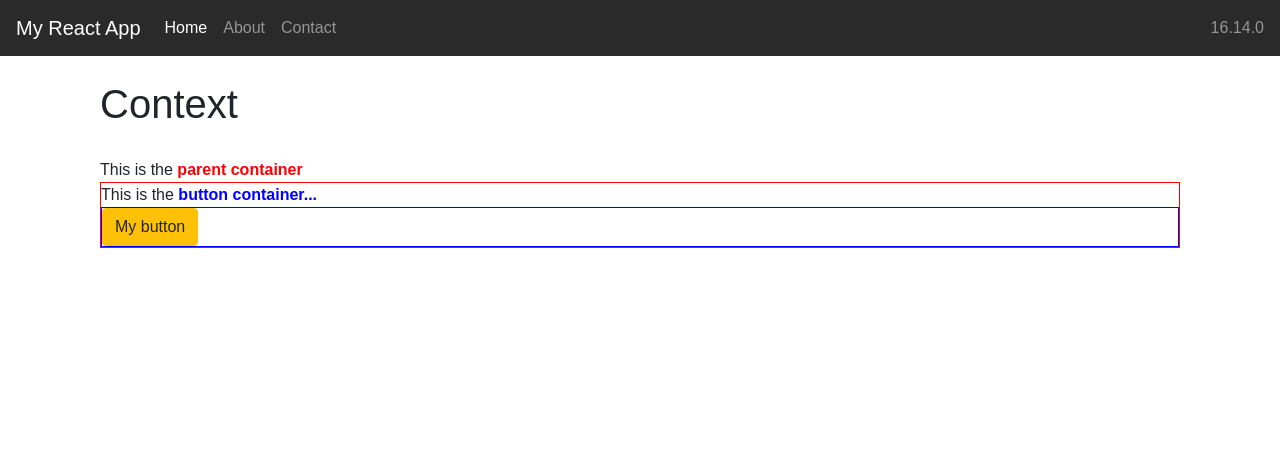
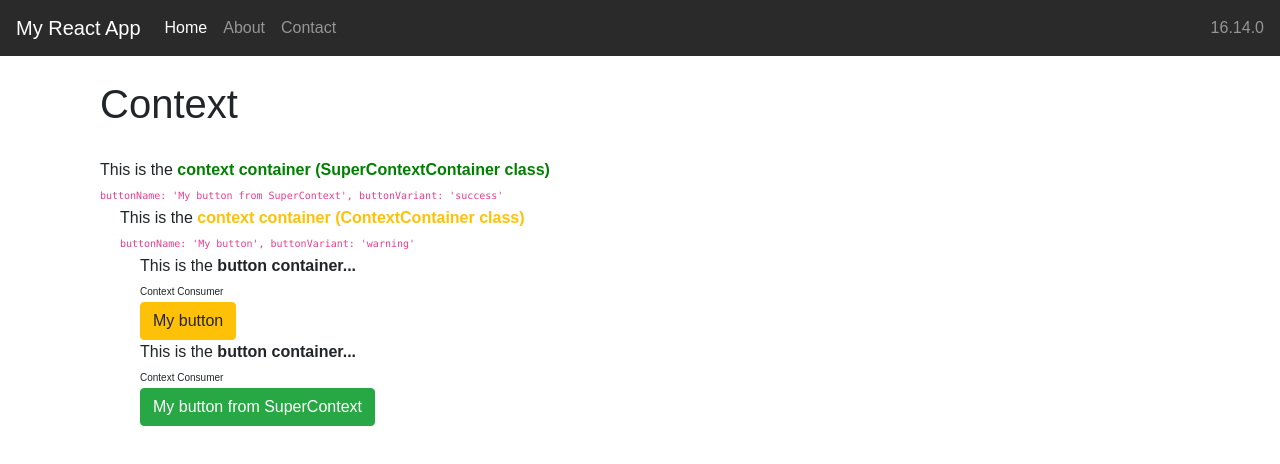
Before and after one commit to falconhour/my-react-app, a React (Create React App) app: page /context in a window 1280 px wide. Shown: the top 464 px of the page. Built offline with nearby package versions, Linux system fonts and the light colour scheme.

Commit message:
beautified context

```diff
--- a/src/Components/Context.js
+++ b/src/Components/Context.js
@@ -21,10 +21,24 @@ class MyContextProvider extends Component {
     }
 }
 
-const ButtonContainer = (props) => (
-    <div>
-        This is the <span style={{color: 'blue', fontWeight: 'bold'}}>button container...</span>
-        <div style={{border: '1px solid blue'}}>
+class SuperContext extends Component {
+    state = {
+        buttonName: 'My button from SuperContext',
+        buttonVariant: 'success'
+    };
+    render() {
+        return (
+            <MyContext.Provider value={{ state: this.state }}>
+                {this.props.children}
+            </MyContext.Provider>
+        );
+    }
+}
+
+const ButtonContainer = () => (
+    <div style={{ marginLeft: '20px' }}>
+        This is the <span style={{ fontWeight: 'bold' }}>button container...</span>
+        <div>
             <CustomButton />
         </div>
     </div>
@@ -34,6 +48,8 @@ class CustomButton extends Component {
     render() {
         return (
             <div>
+                <span style={{ fontSize: '10px' }}>Context Consumer</span>
+                <br />
                 <MyContext.Consumer>
                     {(context) => (
                         <Button variant={context.state.buttonVariant}>
@@ -46,8 +62,7 @@ class CustomButton extends Component {
     }
 }
 
-class Context extends Component {
-    //...other codes...
+class SuperContextContainer extends Component {
     render() {
         return (
             <OneSlicer>
@@ -57,12 +72,15 @@ class Context extends Component {
                             <Col>
                                 <h1>Context</h1>
                                 <div>
-                                    This is the <span style={{color: 'red', fontWeight: 'bold'}}>parent container</span>
-                                    <div style={{border: '1px solid red'}}>
-                                        <MyContextProvider>
-                                            <ButtonContainer />
-                                        </MyContextProvider>
-                                    </div>
+                                    This is the <span style={{ fontWeight: 'bold', color: 'green' }}>context container (SuperContextContainer class)</span>
+                                    <br />
+                                    <code style={{ fontSize: '10px' }}>
+                                        buttonName: 'My button from SuperContext',
+                                        buttonVariant: 'success'
+                                    </code>
+                                    <SuperContext>
+                                        <ContextContainer />
+                                    </SuperContext>
                                 </div>
                             </Col>
                         </Row>
@@ -71,7 +89,31 @@ class Context extends Component {
             </OneSlicer>
         );
     }
+}
+
+class ContextContainer extends Component {
+    //...other codes...
+    render() {
+        return (
+            <div style={{ marginLeft: '20px' }}>
+                This is the <span style={{ color: '#ffc107', fontWeight: 'bold' }}>context container (ContextContainer class)</span>
+                <br />
+                <code style={{ fontSize: '10px' }}>
+                    buttonName: 'My button',
+                    buttonVariant: 'warning'
+                </code>
+                <div>
+
+                    <MyContextProvider>
+                        <ButtonContainer />
+                    </MyContextProvider>
+
+                    <ButtonContainer />
+                </div>
+            </div>
+        );
+    }
     //...other codes...
 }
 
-export default Context;
+export default SuperContextContainer;
--- a/src/TemperatureConverter.js
+++ b/src/TemperatureConverter.js
@@ -14,7 +14,6 @@ class Celcius extends Component {
     }
 
     render() {
-        4
         return (
             <div>
                 <Form.Label>Celsius</Form.Label>
@@ -39,7 +38,6 @@ class Fahrenheit extends Component {
     }
 
     render() {
-        4
         return (
             <div>
                 <Form.Label>Fahrenheit</Form.Label>
```
